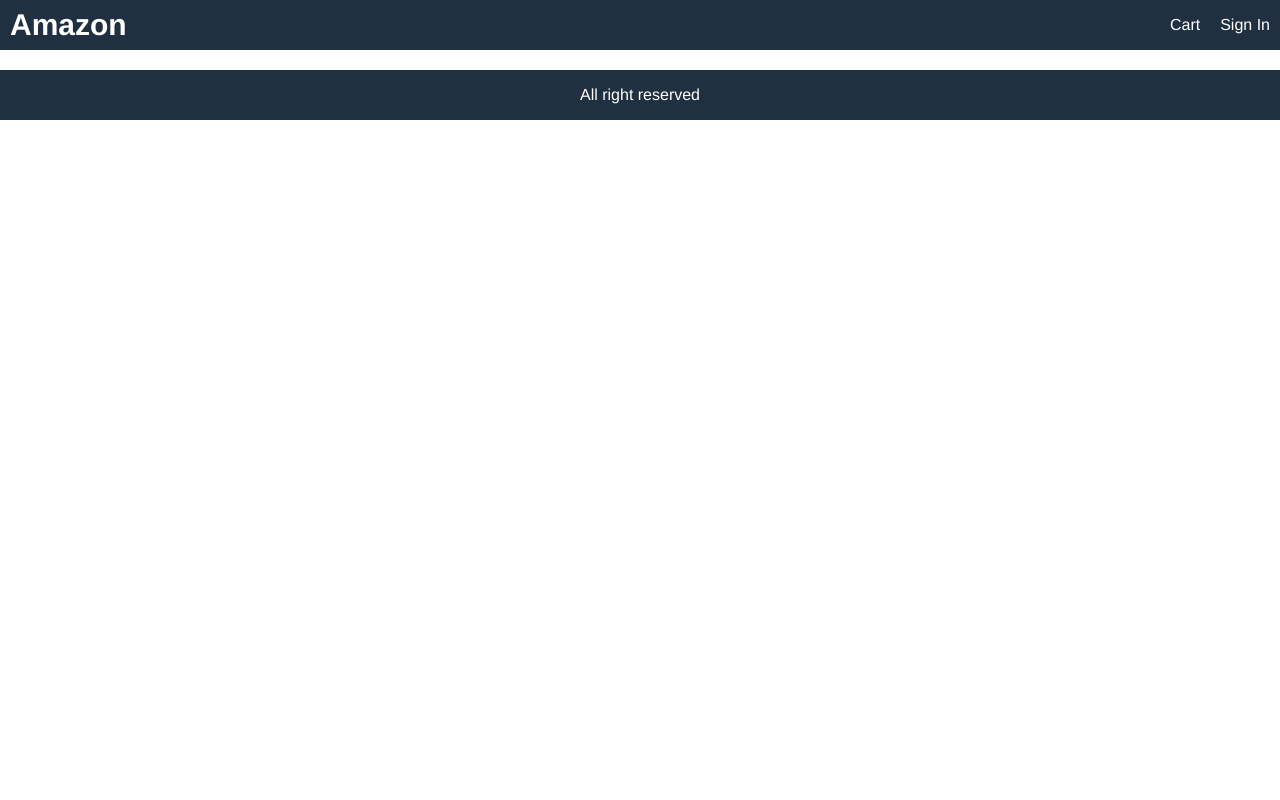
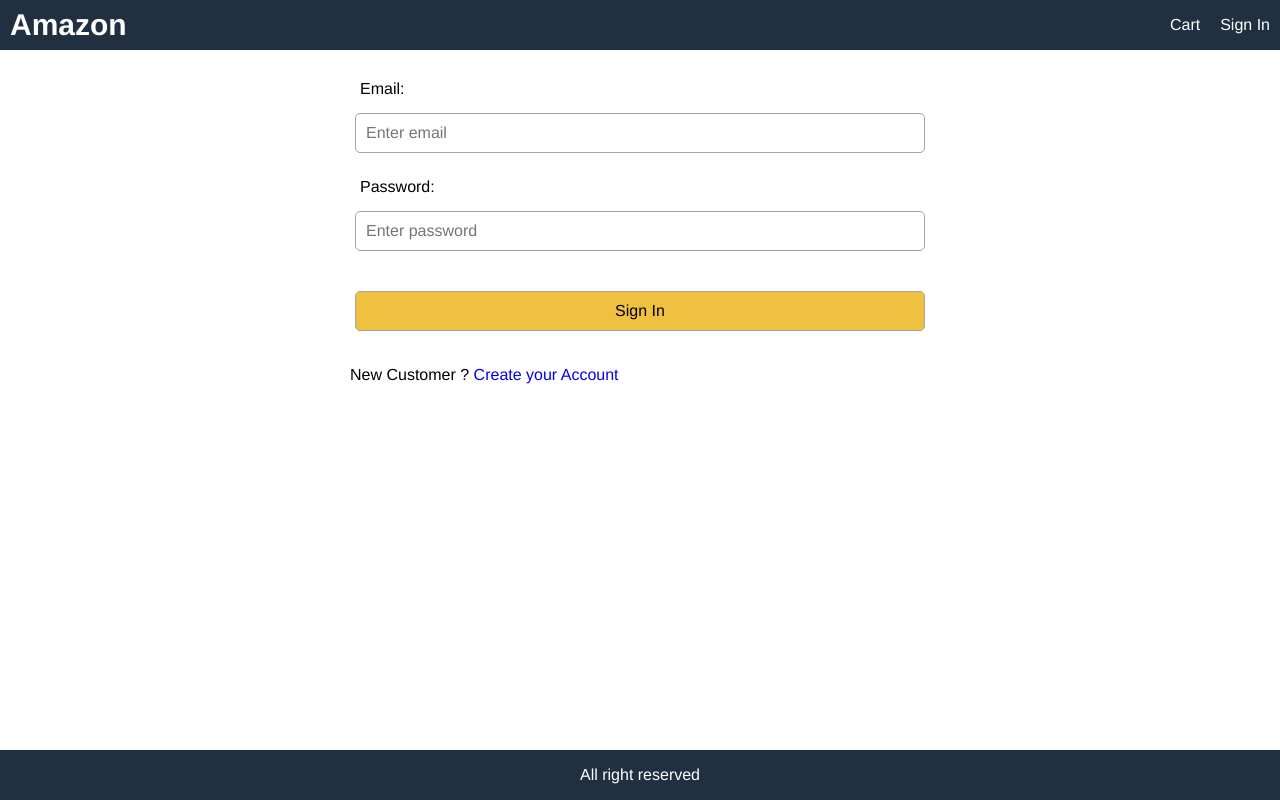
Before and after one commit to mfrancislie/E-commerce-amazon, a React (Create React App) app in the folder frontend/: page /signin in a window 1280 px wide. Built offline with nearby package versions, Linux system fonts and the light colour scheme.

Commit message:
added Sign In Screen design

```diff
--- a/frontend/src/App.js
+++ b/frontend/src/App.js
@@ -4,6 +4,7 @@ import ProductScreen from './screens/ProductScreen';
 import { BrowserRouter, Routes, Route, NavLink } from 'react-router-dom';
 import CartScreen from './screens/CartScreen';
 import { useSelector } from 'react-redux';
+import SigninScreen from './screens/SigninScreen';
 
 function App() {
   const cart = useSelector((state) => state.cart);
@@ -24,13 +25,14 @@ function App() {
                 <span className="badge">{cartItems.length}</span>
               )}
             </NavLink>
-            <NavLink to="/sign">Sign In</NavLink>
+            <NavLink to="/signin">Sign In</NavLink>
           </div>
         </header>
         <main>
           <Routes>
             <Route path="/cart/:id?" element={<CartScreen />} />
             <Route path="/product/:id" element={<ProductScreen />} />
+            <Route path="/signin" element={<SigninScreen />} />
             <Route path="/" element={<HomeScreen />} />
           </Routes>
         </main>
--- a/frontend/src/index.css
+++ b/frontend/src/index.css
@@ -18,7 +18,7 @@ body {
     'footer';
   grid-template-columns: 1fr;
   grid-template-rows: 5rem 1fr 5rem;
-  height: 100%;
+  height: 100vh;
 }
 header {
   grid-area: header;
@@ -196,3 +196,20 @@ img.large {
   color: #20a020;
   background-color: #eeffe0;
 }
+
+/* Form  */
+
+.form {
+  max-width: 60rem;
+  margin: 0 auto;
+}
+.form > div {
+  display: flex;
+  flex-direction: column;
+  margin: 1rem;
+}
+
+.form label {
+  margin: 1rem;
+  display: block;
+}
--- /dev/null
+++ b/frontend/src/screens/SigninScreen.js
@@ -0,0 +1,53 @@
+import React, { useState } from 'react';
+import { Link } from 'react-router-dom';
+
+const SigninScreen = () => {
+  const [email, setEmail] = useState('');
+  const [password, setPassword] = useState('');
+
+  const submitHandler = (e) => {
+    e.preventDefault();
+    // TODO: sign in action
+  };
+
+  return (
+    <div>
+      <form onSubmit={submitHandler} className="form">
+        <div>
+          <label htmlFor="email">Email:</label>
+          <input
+            type="email"
+            id="email"
+            placeholder="Enter email"
+            required
+            onChange={(e) => setEmail(e.target.value)}
+          />
+        </div>
+        <div>
+          <label htmlFor="password">Password:</label>
+          <input
+            type="password"
+            id="password"
+            placeholder="Enter password"
+            required
+            onChange={(e) => setPassword(e.target.value)}
+          />
+        </div>
+        <div>
+          <label />
+          <button type="submit" className="primary">
+            Sign In
+          </button>
+        </div>
+        <div>
+          <label />
+          <div>
+            New Customer ? <Link to="/register">Create your Account</Link>
+          </div>
+        </div>
+      </form>
+    </div>
+  );
+};
+
+export default SigninScreen;
```
